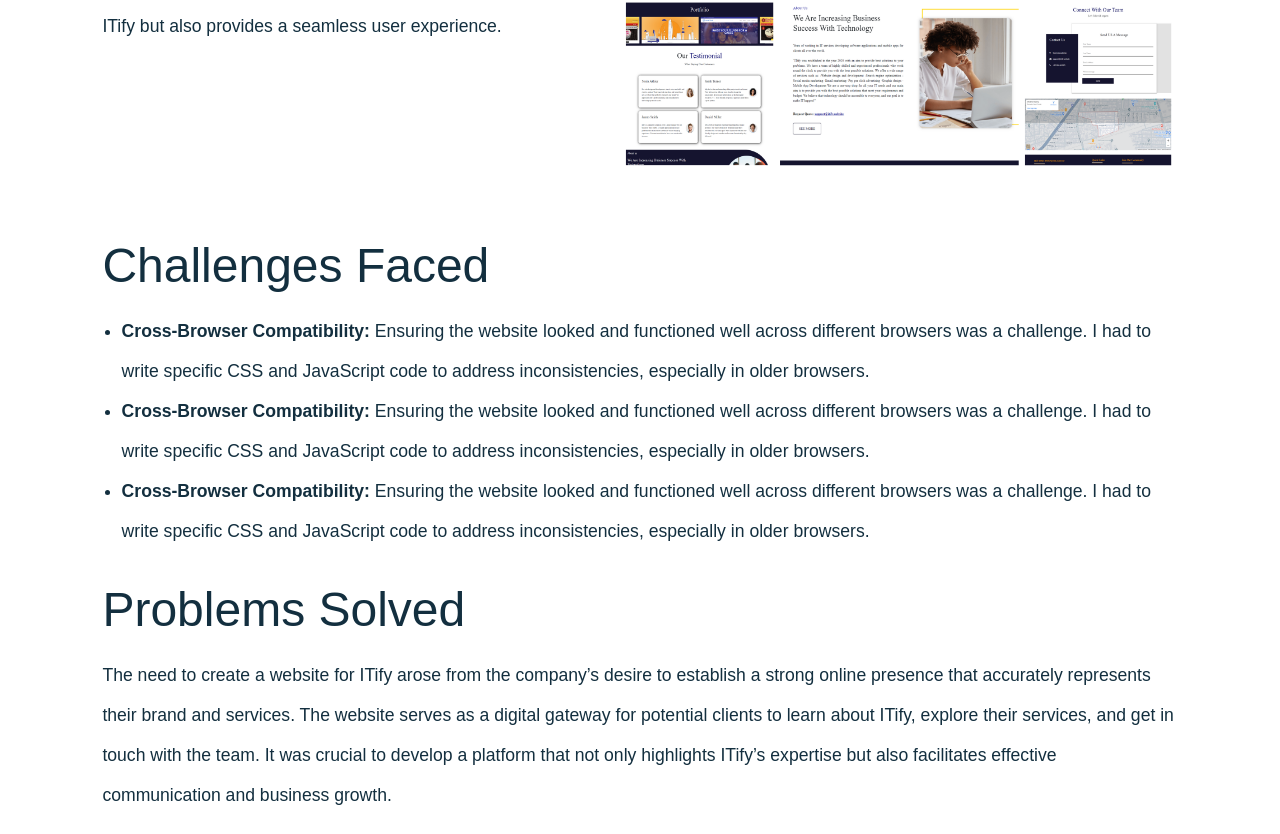
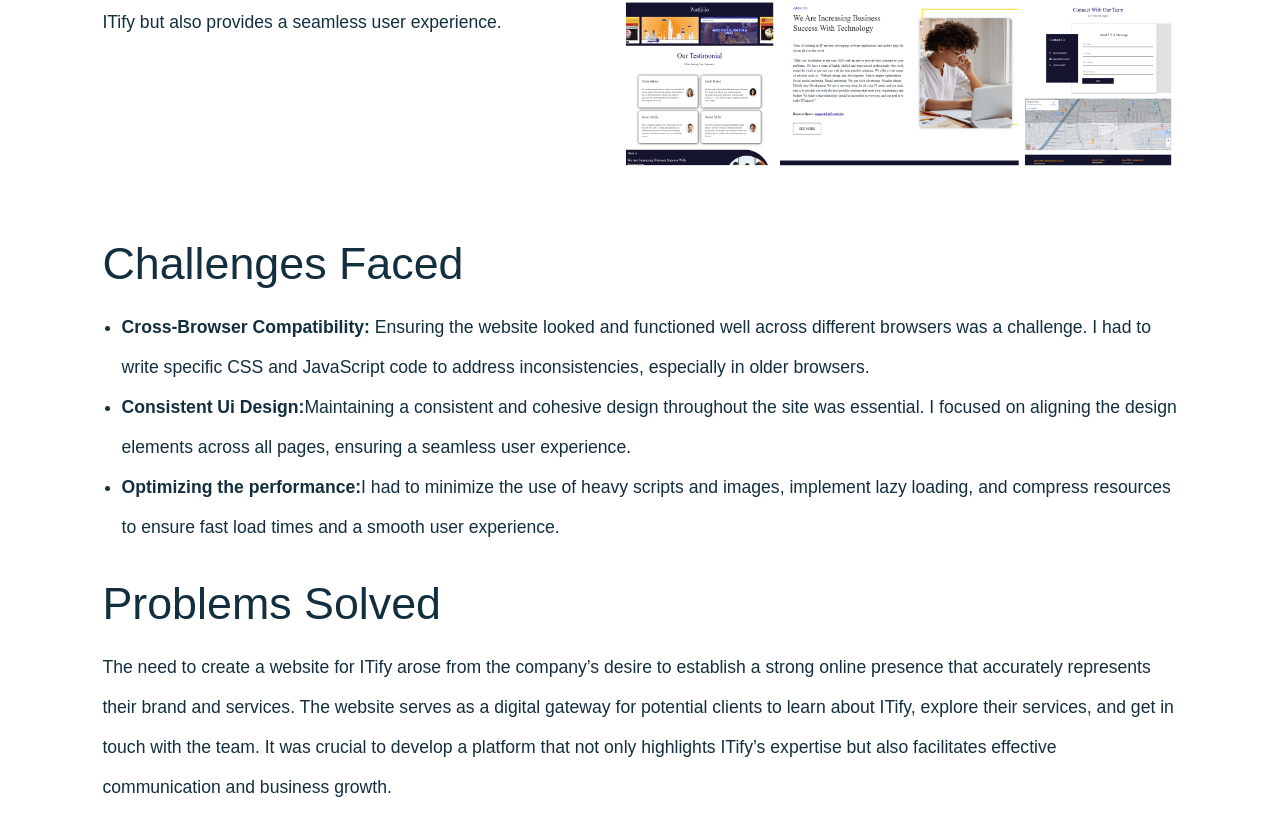
Before and after one commit to Ahmadsultan395/Portfolio, a React (Vite) app: page /ProjectDetail/1 in a window 1280 px wide. Shown: the part 1478-2312 px from the top of the page. Built offline with nearby package versions, Linux system fonts and the light colour scheme; a web font is replaced by a local one.

Commit message:
last changes

```diff
--- a/src/components/Footer/Footer.jsx
+++ b/src/components/Footer/Footer.jsx
@@ -21,7 +21,7 @@ const Footer = () => {
             amazing together.
           </span>
           <span className="primaryText">
-            Start by <a href="mailto:ahmadsultan395@gmail.com" style={{color:'white'}}>saying hi</a>
+            Start by <a href="mailto:ahmad395sultan@gmail.com" style={{color:'white'}}>saying hi</a>
           </span>
         </div>
 
--- a/src/components/Footer/Footer2/Footer2.jsx
+++ b/src/components/Footer/Footer2/Footer2.jsx
@@ -23,7 +23,7 @@ const Footer2 = () => {
             amazing together.
           </span>
           <span className="primaryText">
-            Start by <a href="mailto:ahmadsultan395@gmail.com" style={{color:'white'}}>saying hi</a>
+            Start by <a href="mailto:ahmad395sultan@gmail.com" style={{color:'white'}}>saying hi</a>
           </span>
         </div>
 
--- a/src/components/Header/Header.jsx
+++ b/src/components/Header/Header.jsx
@@ -37,12 +37,12 @@ const handleHome = ()=>{
           ref={menuRef}
           style={getMenuStyles(menuOpened)}
         >
-          <li><a href="#experties">About</a></li>
-          <li><a href="#work">Experience</a></li>
-          <li><a href="#portfolio">Portfolio</a></li>
-          <li><a href="#people">Testimonials</a></li>
+          <li><a href="#experties" onClick={()=>setMenuOpened(false)}>About</a></li>
+          <li><a href="#work" onClick={()=>setMenuOpened(false)}>Experience</a></li>
+          <li><a href="#portfolio" onClick={()=>setMenuOpened(false)}>Portfolio</a></li>
+          <li><a href="#people" onClick={()=>setMenuOpened(false)}>Testimonials</a></li>
           <li className={`flexCenter ${css.phone}`}>
-           <a href="tel:+923120685288" >
+           <a href="tel:+923120685288" onClick={()=>setMenuOpened(false)}>
            <p>+923120685288</p>
            <BiPhoneCall size={"40px"}  style={{backgroundColor:'orange', color:'white',
             boxShadow:'0px 5px 30px orange'
--- a/src/components/Header/Header2/Header2.jsx
+++ b/src/components/Header/Header2/Header2.jsx
@@ -16,7 +16,7 @@ const Header2 = () => {
   //to handle click outside of sidebar on mobile
   useOutsideAlerter({
     menuRef,
-    setMenuOpened,
+   menuOpened,
   });
 
   return (
@@ -38,9 +38,9 @@ const Header2 = () => {
           <li onClick={()=>navigate('/')} ><a href="#experties">About</a></li>
           <li onClick={()=>navigate('/')} ><a href="#work">Experience</a></li>
           <li onClick={()=>navigate('/')} ><a href="#portfolio">Portfolio</a></li>
-          <li onClick={()=>navigate('/')} ><a href="#people">Testimonials</a></li>
+          <li onClick={()=>{navigate('/')}} ><a href="#people">Testimonials</a></li>
           <li className={`flexCenter ${css.phone}`}>
-          <a href="tel:+923120685288" >
+          <a href="tel:+923120685288" onClick={()=>{ setMenuOpened(false)}}>
            <p>+923120685288</p>
            <BiPhoneCall size={"40px"} style={{backgroundColor:'orange', color:'white',
             boxShadow:'0px 5px 30px orange'
--- a/src/components/Hero/Hero.jsx
+++ b/src/components/Hero/Hero.jsx
@@ -9,7 +9,7 @@ import { saveAs } from "file-saver";
 
 const Hero = () => {
   const handleDownload = () => {
-    saveAs("/ahmadResume.pdf", "ahmadResume.pdf");
+    saveAs("/AhmadSultan.pdf", "ahmadResume.pdf");
   };
 
   return (
@@ -51,8 +51,8 @@ const Hero = () => {
           />
         </motion.div>
 
-        <a className={css.email} href="mailto:ahmadsultan395@gmail.com">
-          {/* ahmadsultan395@gmail.com */}
+        <a className={css.email} href="mailto:ahmad395sultan@gmail.com">
+          {/* ahmad395sultan@gmail.com */}
         </a>
 
         <div className={css.lowerElements}>
--- a/src/components/People/People.module.scss
+++ b/src/components/People/People.module.scss
@@ -14,11 +14,13 @@
             .slider :global {
                 .slick-list {
                     margin: 0 -7px;
+                    // margin-bottom: -5rem;
                     box-sizing: initial;
                     padding: 80px 0px;
                     overflow-y: visible;
                     & .slick-slide>div {
                         padding: 0 20px;
+                        margin-bottom: -5rem;
                     }
                     & .slick-slide.slick-active.slick-current + .slick-slide{
                         @media (min-width: $lg) {
@@ -43,6 +45,7 @@
                 position: relative;
                 img{
                     margin: auto;
+                    // margin-bottom: -5rem;
                     border-radius: 100%;
                     width: 3.5rem;
                     height: 3.5rem;
--- a/src/components/Portfolio/Portfolio.jsx
+++ b/src/components/Portfolio/Portfolio.jsx
@@ -47,7 +47,7 @@ const Portfolio = () => {
         <div className={`flexCenter ${css.showCase}`}>
           <Slider {...sliderSettings} className={css.slider}>
             {images.map((image, index) => (
-              <motion.div key={index} variants={fadeIn("up", "tween", 0.5, 0.6)} style={{marginRight:'10rem'}}>
+              <motion.div className={css.imagesliderdiv} key={index} variants={fadeIn("up", "tween", 0.5, 0.6)} >
                 <img
                   src={image.src}
                   alt={image.alt}
--- a/src/components/Portfolio/PortfolioDetail/PortFolioDetail.jsx
+++ b/src/components/Portfolio/PortfolioDetail/PortFolioDetail.jsx
@@ -81,12 +81,12 @@ const PortFolioDetail = () => {
                   {projectData.rolesubheading1sub}
                 </li>
                 <li>
-                  <strong>{projectData.rolesubheading1}</strong>
-                  {projectData.rolesubheading1sub}
+                  <strong>{projectData.rolesubheading2}</strong>
+                  {projectData.rolesubheading2sub}
                 </li>
                 <li>
-                  <strong>{projectData.rolesubheading1}</strong>
-                  {projectData.rolesubheading1sub}
+                  <strong>{projectData.rolesubheading3}</strong>
+                  {projectData.rolesubheading3sub}
                 </li>
               </ul>
             </div>
--- a/src/components/Portfolio/PortfolioDetail/PortFolioDetail.module.scss
+++ b/src/components/Portfolio/PortfolioDetail/PortFolioDetail.module.scss
@@ -87,7 +87,7 @@
         display: flex;
         flex-direction: column;
         .proheading{
-            font-size: 3rem;
+            font-size: 2.8rem;
             font-weight: 500;
             color: #132f3f;
             font-family: "Eudoxus Sans", sans-serif;
@@ -133,7 +133,7 @@ img{
     padding: 0% 8% 1% 8%;
 
     h1{
-        font-size: 3rem;
+        font-size: 2.8rem;
         font-weight: 500;
         color: #132f3f;
         font-family: "Eudoxus Sans", sans-serif;
@@ -146,6 +146,12 @@ img{
         line-height: 40px;
         margin-left: 1.2rem;
     }
+
+    @media(max-width:640px){
+        h1{
+            font-size: 2rem;
+        }
+    }
   }
 
   .problemsolve{
@@ -153,7 +159,7 @@ img{
     // margin-bottom: 2rem;
 
     h1{
-        font-size: 3rem;
+        font-size: 2.8rem;
         font-weight: 500;
         color: #132f3f;
         font-family: "Eudoxus Sans", sans-serif;
@@ -166,6 +172,12 @@ img{
         line-height: 40px;
         // margin-left: 2rem;
     }
+
+    @media(max-width:640px){
+        h1{
+            font-size: 2rem;
+        }
+    }
   }
 
 }
--- a/src/utils/data.js
+++ b/src/utils/data.js
@@ -55,7 +55,7 @@ export const workExp = [
 export const comments = [
   {
     name: "Usama Jawad",
-    post: "Web Developer",
+    post: "Full Stack Developer",
     comment:
       "Working with Ahmad Sultan was an absolute pleasure. They took our outdated website and transformed it into a modern, responsive platform that has significantly improved our user experience.",
     img: "./usama2.jpg",
@@ -76,7 +76,7 @@ export const comments = [
   },
   {
     name: "Imran Ashiq",
-    post: "Mern Backend Developer",
+    post: "MERN Backend Developer",
     comment:
       "You understood the project requirements well and delivered a clear, user-friendly design with all key information readily accessible. Your friendly and responsive attitude made working with you a pleasure.",
     img: "./imran.jpg",
@@ -84,7 +84,7 @@ export const comments = [
     name: "Adeel Ahmad",
     post: "Business Developer",
     comment:
-      "Working with you was excellent. You nailed our vision and delivered an intuitive, effective design. Your attention to detail and communication made the process smooth. We’re thrilled with the results and look forward to future projects.",
+      "Working with you was excellent. You nailed our vision and delivered an intuitive, effective design. Your attention to detail and communication made the process smooth forward to future projects.",
     img: "./adeel.jpg",
   },
   // {
@@ -194,12 +194,12 @@ export  const projects = [
     rolesubheading1: "Cross-Browser Compatibility:",
     rolesubheading1sub:
       " Ensuring the website looked and functioned well across different browsers was a challenge. I had to write specific CSS and JavaScript code to address inconsistencies, especially in older browsers.",
-    rolesubheading2: "Cross-Browser Compatibility:",
+    rolesubheading2: "Consistent Ui Design:",
     rolesubheading2sub:
-      " Ensuring the website looked and functioned well across different browsers was a challenge. I had to write specific CSS and JavaScript code to address inconsistencies, especially in older browsers.",
-    rolesubheading3: "Cross-Browser Compatibility:",
+      "Maintaining a consistent and cohesive design throughout the site was essential. I focused on aligning the design elements across all pages, ensuring a seamless user experience.",
+    rolesubheading3: "Optimizing the performance:",
     rolesubheading3sub:
-      " Ensuring the website looked and functioned well across different browsers was a challenge. I had to write specific CSS and JavaScript code to address inconsistencies, especially in older browsers.",
+      "I had to minimize the use of heavy scripts and images, implement lazy loading, and compress resources to ensure fast load times and a smooth user experience.",
     problemsolve:'Problems Solved',
     problemsolveDes:'The need to create a website for ITify arose from the company’s desire to establish a strong online presence that accurately represents their brand and services. The website serves as a digital gateway for potential clients to learn about ITify, explore their services, and get in touch with the team. It was crucial to develop a platform that not only highlights ITify’s expertise but also facilitates effective communication and business growth.'
   },
@@ -223,7 +223,7 @@ export  const projects = [
     myrolemain1: "Challenges Faced",
     rolesubheading1: "Responsive Design:",
     rolesubheading1sub:
-      " One of the main challenges was ensuring that the website looked great and functioned well across different devices and screen sizes. I overcame this by carefully utilizing Bootstrap’s responsive utilities and testing the site on various devices.",
+      "One of the main challenges was ensuring that the website looked great and functioned well across different devices and screen sizes. I overcame this by carefully utilizing Bootstrap’s responsive utilities and testing the site on various devices.",
     rolesubheading2: "Form Validation:",
     rolesubheading2sub:
       " Implementing client-side form validation was crucial for the Contact page to ensure that users submitted valid and complete information. This required careful attention to user input handling and error messaging.",
@@ -238,7 +238,7 @@ export  const projects = [
     _id: 3,
     projectName: "Promote",
     headerImage: "/promote2.png",
-    desc: "The Promote Name website was developed for a client who was highly interested in frontend design and wanted a visually striking, complex single-page application. The client provided a Figma design that featured intricate layouts, advanced styling, and a seamless user experience. The main challenge was to bring this design to life while ensuring that it was fully responsive across all devices.",
+    desc: "The Promote  was developed for a client who was highly interested in frontend design and wanted a visually striking, complex single-page application. The client provided a Figma design that featured intricate layouts, advanced styling, and a seamless user experience. The main challenge was to bring this design to life while ensuring that it was fully responsive across all devices.",
     skills: [
       { skill: "Html" },
       { skill: "CSS" },
@@ -262,7 +262,7 @@ export  const projects = [
     rolesubheading3sub:
       "With a design as complex as this, maintaining consistency across different sections and ensuring that the visual elements aligned perfectly was crucial. I paid close attention to detail, ensuring that each section flowed seamlessly into the next.",
     problemsolve:'Purpose and Rationale',
-    problemsolveDes:"The Promote Name website was created to provide the client with a visually stunning online presence that accurately reflected their brand's identity. The single-page application was designed to showcase their services, team, and projects in a manner that was both engaging and easy to navigate. The client’s need for a complex, beautifully designed, and fully responsive site drove the project, and I was able to deliver a final product that exceeded their expectations."
+    problemsolveDes:"The Promote website was created to provide the client with a visually stunning online presence that accurately reflected their brand's identity. The single-page application was designed to showcase their services, team, and projects in a manner that was both engaging and easy to navigate. The client’s need for a complex, beautifully designed, and fully responsive site drove the project, and I was able to deliver a final product that exceeded their expectations."
   },
   {
     _id: 4,
```
Also changed, not shown: src/components/Portfolio/Portfolio.module.scss (+27 -11 lines), 1 other file (tests, documents, lock files or other folders).
